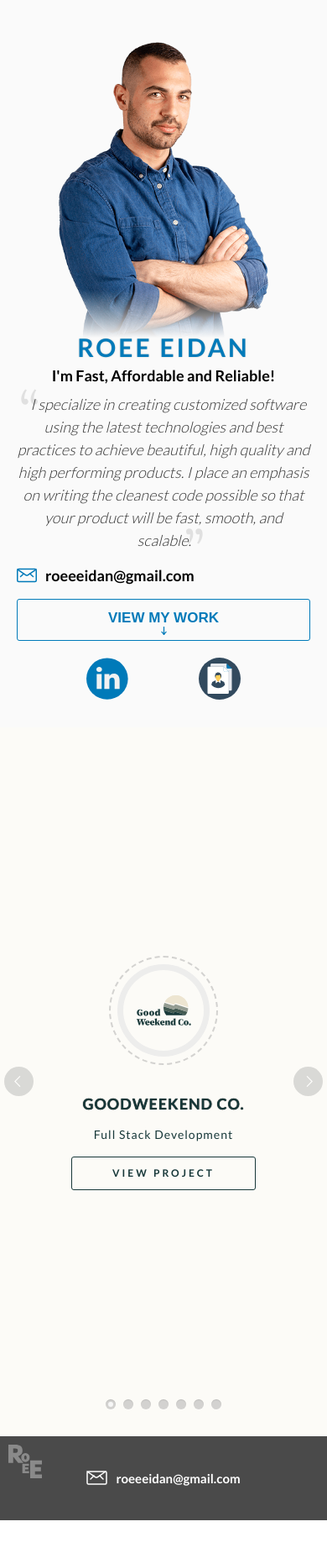
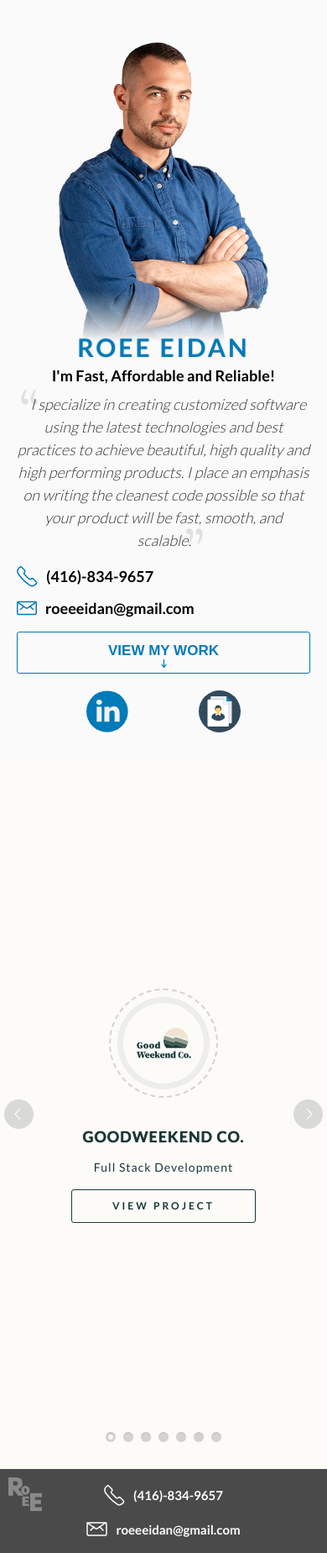
Before and after one commit to RoeeEidan/portfolio, a website: page public/index.html in a window 390 px wide. Shown: the whole page at 84% size. Before the commit the page ends 1810 px from the top, so only its background shows below. Drawn offline with nearby package versions, Linux system fonts and the light colour scheme.

Commit message:
Adding my phone number

```diff
--- a/public/index.html
+++ b/public/index.html
@@ -58,10 +58,10 @@
 				<span class="close"></span>
 			</div>
 			<div class="contact-wrap">
-				<!-- <a class="phone-wrap" href="tel:6478779691">
+				<a class="phone-wrap" href="tel:4168349657">
 					<img src="./images/phone.svg" alt="Roee Phone">
-					<span>(647)-877-9691</span>
-				</a> -->
+					<span>(416)-834-9657</span>
+				</a>
 				<a class="mail-wrap" href="mailto:roeeeidan@gmail.com">
 					<img src="./images/mail.svg" alt="Roee Mail">
 					<span>roeeeidan@gmail.com</span>
@@ -293,10 +293,10 @@
 
 	<footer>
 		<img class="logo" src="./images/footer-logo.svg" alt="Roee footeer">
-		<!-- <a class="phone-wrap" href="tel:6478779691">
+		<a class="phone-wrap" href="tel:4168349657">
 			<img src="./images/phone-white.svg" alt="Roee Phone">
-			<span>(647)-877-9691</span>
-		</a> -->
+			<span>(416)-834-9657</span>
+		</a>
 		<a class="mail-wrap" href="mailto:roeeeidan@gmail.com">
 			<img src="./images/mail-white.svg" alt="Roee Mail">
 			<span>roeeeidan@gmail.com</span>
```
